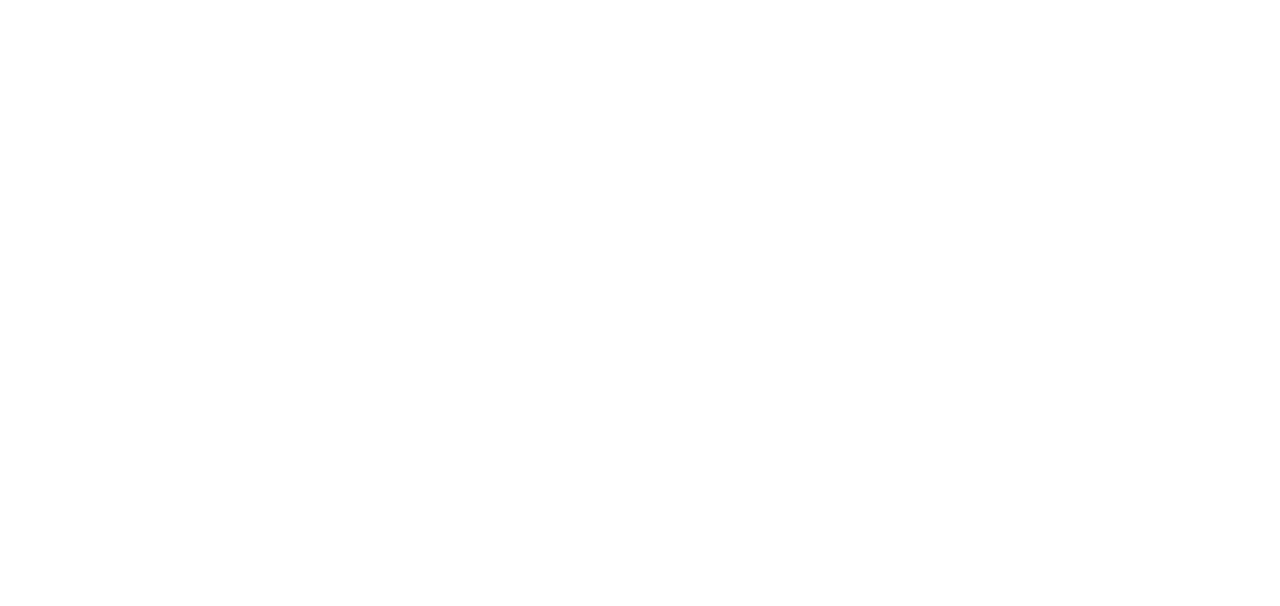
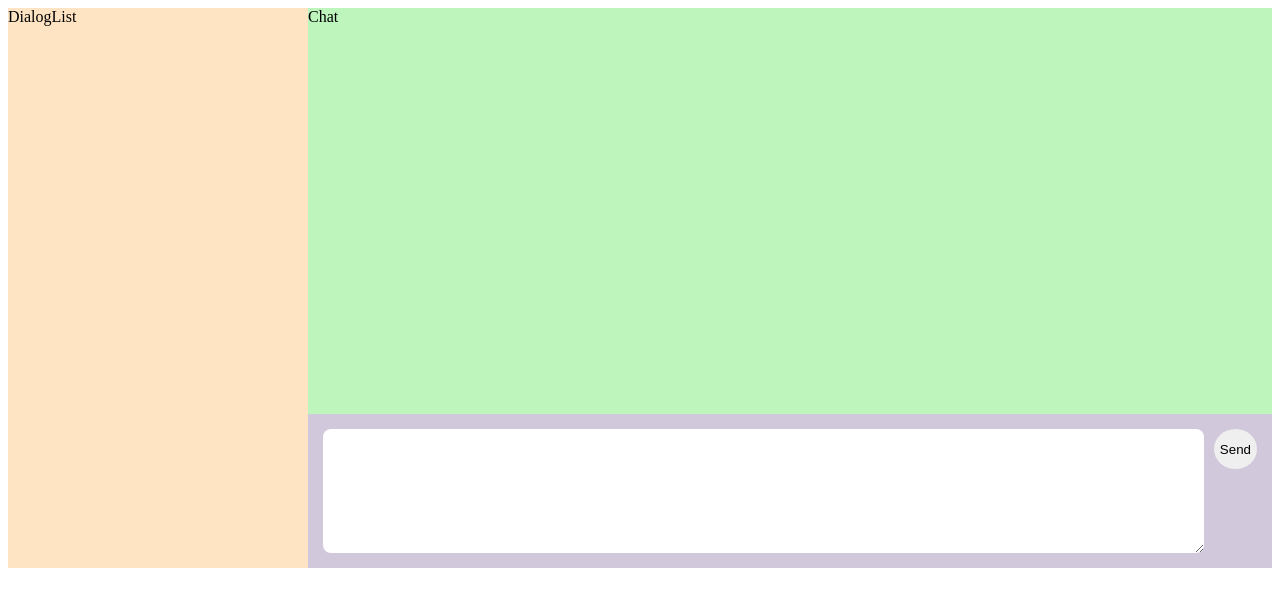
Before and after one commit to freshcodeAlice/react-chat-project, a React (Create React App) app: page / in a window 1280 px wide. Shown: the top 606 px of the page. Built offline with nearby package versions, Linux system fonts and the light colour scheme.

Commit message:
Structure done

```diff
--- a/src/App.js
+++ b/src/App.js
@@ -1,5 +1,9 @@
+import DashBoardPage from './pages/DashBoardPage'
+
 function App () {
-  return <div className='App'></div>
+  return <DashBoardPage />
 }
 
 export default App
+
+//https://dummyjson.com/comments
--- /dev/null
+++ b/src/components/Chat/Chat.module.css
@@ -0,0 +1,4 @@
+.container {
+  background-color: rgba(144, 238, 144, 0.588);
+  flex-grow: 1;
+}
--- /dev/null
+++ b/src/components/Chat/index.js
@@ -0,0 +1,8 @@
+import React from 'react'
+import styles from './Chat.module.css'
+
+const Chat = () => {
+  return <div className={styles.container}>Chat</div>
+}
+
+export default Chat
--- /dev/null
+++ b/src/components/Dashboard/Dashboard.module.css
@@ -0,0 +1,10 @@
+.container {
+  display: flex;
+  height: 70vh;
+}
+
+.chat-wrapper {
+  display: flex;
+  flex-direction: column;
+  flex-grow: 1;
+}
--- /dev/null
+++ b/src/components/Dashboard/index.js
@@ -0,0 +1,19 @@
+import React from 'react'
+import Chat from '../Chat'
+import DialogList from '../DialogList'
+import MessageArea from '../MessageArea'
+import styles from './Dashboard.module.css'
+
+const Dashboard = () => {
+  return (
+    <main className={styles.container}>
+      <DialogList />
+      <div className={styles['chat-wrapper']}>
+        <Chat />
+        <MessageArea />
+      </div>
+    </main>
+  )
+}
+
+export default Dashboard
--- /dev/null
+++ b/src/components/DialogList/DialogList.module.css
@@ -0,0 +1,4 @@
+.container {
+  width: 300px;
+  background-color: bisque;
+}
--- /dev/null
+++ b/src/components/DialogList/index.js
@@ -0,0 +1,8 @@
+import React from 'react'
+import styles from './DialogList.module.css'
+
+const DialogList = () => {
+  return <div className={styles.container}>DialogList</div>
+}
+
+export default DialogList
--- /dev/null
+++ b/src/components/MessageArea/MessageArea.module.css
@@ -0,0 +1,24 @@
+.container {
+  background-color: rgb(210, 200, 220);
+}
+
+.form-wrapper {
+  display: flex;
+  padding: 15px;
+}
+
+.form-wrapper .input {
+  flex-grow: 1;
+  height: 15vh;
+  margin-right: 10px;
+  border: none;
+  border-radius: 8px;
+}
+
+.form-wrapper .submit-button {
+  height: 40px;
+  width: 40;
+  border: none;
+  border-radius: 50%;
+  cursor: pointer;
+}
--- /dev/null
+++ b/src/components/MessageArea/index.js
@@ -0,0 +1,17 @@
+import React from 'react'
+import styles from './MessageArea.module.css'
+
+const MessageArea = () => {
+  return (
+    <div className={styles.container}>
+      <form className={styles['form-wrapper']}>
+        <textarea className={styles.input} />
+        <button type='submit' className={styles['submit-button']}>
+          Send
+        </button>
+      </form>
+    </div>
+  )
+}
+
+export default MessageArea
--- /dev/null
+++ b/src/pages/DashBoardPage.js
@@ -0,0 +1,12 @@
+import React from 'react'
+import Dashboard from '../components/Dashboard'
+
+const DashBoardPage = () => {
+  return (
+    <div>
+      <Dashboard />
+    </div>
+  )
+}
+
+export default DashBoardPage
```
